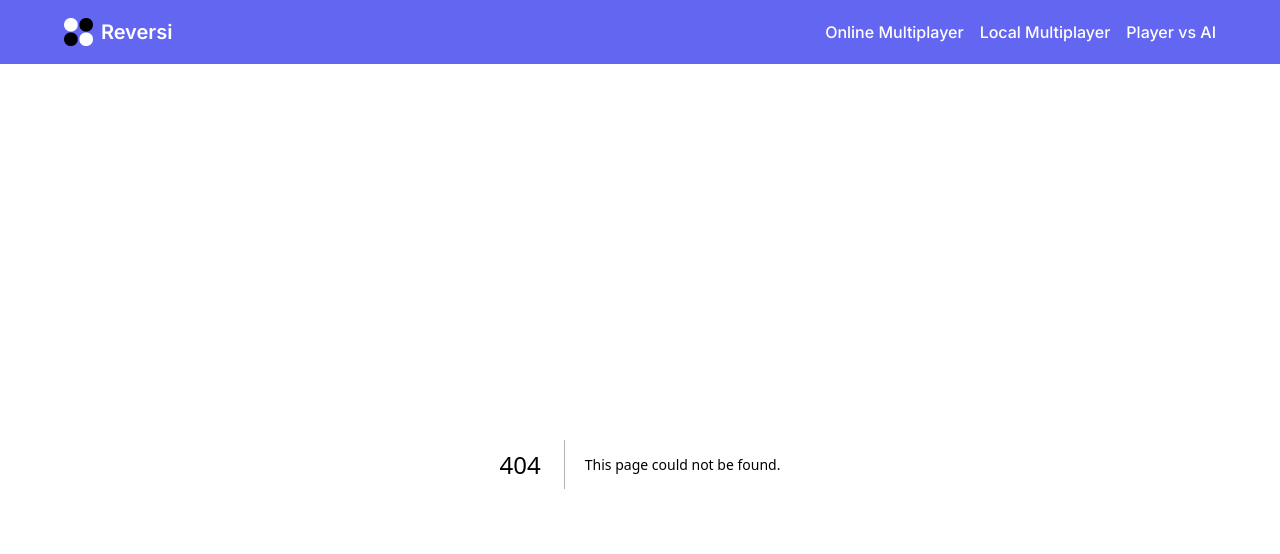
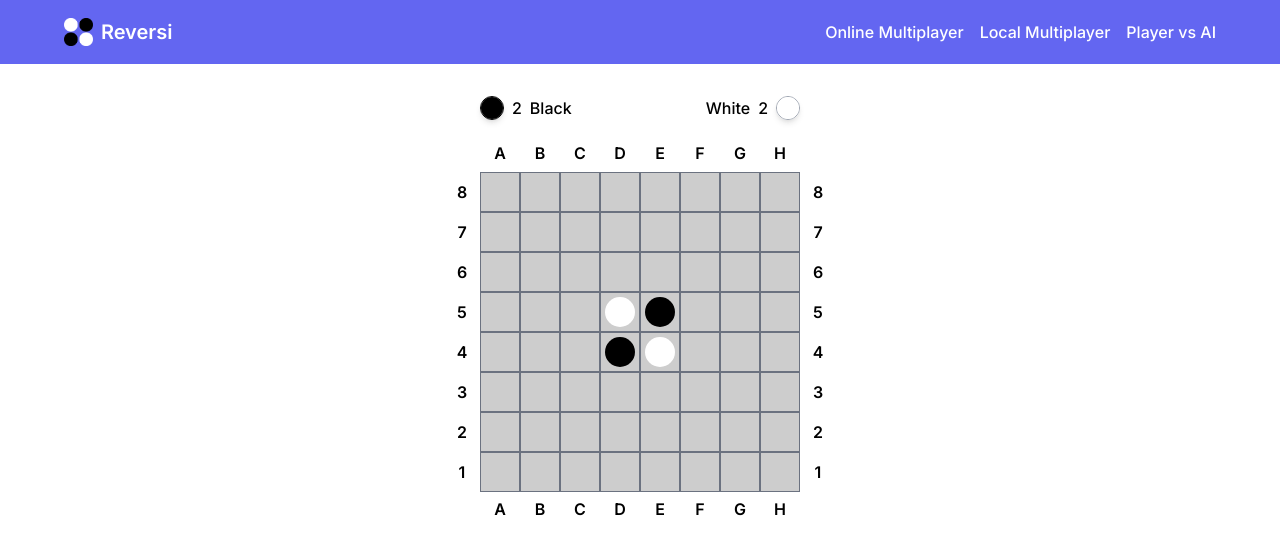
Before and after one commit to ben-sommer/nea, a Next.js app in the folder frontend/: page /local-multiplayer in a window 1280 px wide. Before the commit this address had no page. Shown: the top 554 px of the page. Built offline with nearby package versions, Linux system fonts and the light colour scheme.

Commit message:
feat: add local multiplayer with class state

```diff
--- /dev/null
+++ b/frontend/src/app/local-multiplayer/LocalMultiplayer.tsx
@@ -0,0 +1,12 @@
+"use client";
+
+import Board from "@/components/Board";
+import { Game } from "@/definitions/game";
+import { useState } from "react";
+import { proxy } from "valtio";
+
+export default function LocalMultiplayer() {
+    const game = proxy(new Game());
+
+    return <Board game={game} />;
+}
--- /dev/null
+++ b/frontend/src/app/local-multiplayer/page.tsx
@@ -0,0 +1,11 @@
+import Board from "@/components/Board";
+import Container from "@/components/Container";
+import LocalMultiplayer from "./LocalMultiplayer";
+
+export default function Page() {
+    return (
+        <Container className="text-center pt-8">
+            <LocalMultiplayer />
+        </Container>
+    );
+}
--- a/frontend/src/app/page.tsx
+++ b/frontend/src/app/page.tsx
@@ -1,11 +1,12 @@
 import Container from "@/components/Container";
+import Link from "next/link";
 import {
     IoGlobeOutline,
     IoPeopleOutline,
     IoPersonOutline,
 } from "react-icons/io5";
 
-export default function Home() {
+export default function Page() {
     return (
         <Container>
             <div className="mt-40 mb-4 flex gap-4 font-medium justify-center items-stretch">
@@ -24,10 +25,12 @@ export default function Home() {
                 <div className="text-center">
                     <p>Practice offline</p>
                     <div className="flex gap-2 justify-stretch text-indigo-600 mt-2 select-none">
-                        <div className="w-48 py-6 justify-center rounded-lg border-2 flex items-center flex-col gap-1 border-indigo-500 hover:bg-indigo-500 hover:text-white cursor-pointer">
-                            <IoPeopleOutline className="text-2xl" />
-                            <p>Player vs Player</p>
-                        </div>
+                        <Link href="/local-multiplayer">
+                            <div className="w-48 py-6 justify-center rounded-lg border-2 flex items-center flex-col gap-1 border-indigo-500 hover:bg-indigo-500 hover:text-white cursor-pointer">
+                                <IoPeopleOutline className="text-2xl" />
+                                <p>Player vs Player</p>
+                            </div>
+                        </Link>
                         <div className="w-48 py-6 justify-center rounded-lg border-2 flex items-center flex-col gap-1 border-indigo-500 hover:bg-indigo-500 hover:text-white cursor-pointer">
                             <IoPersonOutline className="text-2xl" />
                             <p>Player vs AI</p>
--- /dev/null
+++ b/frontend/src/components/Board.tsx
@@ -0,0 +1,125 @@
+"use client";
+
+import { Game } from "@/definitions/game";
+import { BoardState, Square } from "@/types/game";
+import { useEffect } from "react";
+import { useSnapshot } from "valtio";
+
+const ColumnLabels = () => {
+    return (
+        <div className="flex">
+            <div className="w-9 h-9 border border-transparent font-semibold p-1 text-center"></div>
+            {Array(8)
+                .fill(null)
+                .map((_, i) => (
+                    <div
+                        key={i}
+                        className="w-10 h-9 border border-transparent font-semibold p-1 text-center select-none"
+                    >
+                        {String.fromCharCode(i + 65)}
+                    </div>
+                ))}
+        </div>
+    );
+};
+
+export const RowLabel = ({ rowIndex }: { rowIndex: number }) => {
+    return (
+        <div className="w-9 h-10 flex justify-center items-center border border-transparent font-semibold p-1 text-center select-none">
+            {rowIndex + 1}
+        </div>
+    );
+};
+
+const Counter = ({ color }: { color: Square }) => {
+    return (
+        <div
+            className={`w-full h-full rounded-full ${
+                color == null
+                    ? "hidden"
+                    : color == "white"
+                    ? "bg-white"
+                    : color == "black"
+                    ? "bg-black"
+                    : "bg-blue-600"
+            }`}
+        ></div>
+    );
+};
+
+const Scores = ({ game }: { game: Game }) => {
+    return (
+        <div className="flex w-full items-center justify-between px-9 mb-4 font-medium">
+            <div className="flex items-center gap-2">
+                <div className="w-6 h-6 border border-black shadow-md rounded-full">
+                    <Counter color="black" />
+                </div>
+                <p>{game.scores.black}</p>
+                <p>{game.blackName}</p>
+            </div>
+            <div className="flex flex-row-reverse items-center gap-2">
+                <div className="w-6 h-6 border border-gray-400 shadow-md rounded-full">
+                    <Counter color="white" />
+                </div>
+                <p>{game.scores.white}</p>
+                <p>{game.whiteName}</p>
+            </div>
+        </div>
+    );
+};
+
+export default function Board({ game }: { game: Game }) {
+    useEffect(() => {
+        // @ts-ignore
+        window.game = game;
+    }, [game]);
+
+    const snap = useSnapshot(game);
+
+    return (
+        <div className="inline-block">
+            <Scores game={game} />
+            <ColumnLabels />
+            {Array(8)
+                .fill(null)
+                .map((_, rowIndex) => (
+                    <div key={rowIndex} className="flex">
+                        <RowLabel rowIndex={7 - rowIndex} />
+                        {Array(8)
+                            .fill(null)
+                            .map((_, columnIndex) => (
+                                <div
+                                    key={`${rowIndex}-${columnIndex}`}
+                                    className={`w-10 h-10 border border-gray-500 p-1 ${
+                                        snap.board[columnIndex][
+                                            7 - rowIndex
+                                        ] === null
+                                            ? "cursor-pointer"
+                                            : ""
+                                    }`}
+                                    style={{
+                                        backgroundColor: "#CDCDCD",
+                                    }}
+                                    onClick={(_) =>
+                                        game.handleSquareClick(
+                                            columnIndex,
+                                            7 - rowIndex
+                                        )
+                                    }
+                                >
+                                    <Counter
+                                        color={
+                                            snap.board[columnIndex][
+                                                7 - rowIndex
+                                            ]
+                                        }
+                                    />
+                                </div>
+                            ))}
+                        <RowLabel rowIndex={7 - rowIndex} />
+                    </div>
+                ))}
+            <ColumnLabels />
+        </div>
+    );
+}
--- /dev/null
+++ b/frontend/src/definitions/game.ts
@@ -0,0 +1,67 @@
+import { BoardState } from "@/types/game";
+
+export class Game {
+    board: BoardState;
+    turn: "black" | "white";
+    blackName: string;
+    whiteName: string;
+
+    constructor() {
+        const board: BoardState = Array(8)
+            .fill(null)
+            .map((_) => Array(8).fill(null));
+
+        board[3][3] = "black";
+        board[3][4] = "white";
+        board[4][3] = "white";
+        board[4][4] = "black";
+
+        this.board = board;
+        this.turn = "black";
+        this.blackName = "Black";
+        this.whiteName = "White";
+    }
+
+    get scores() {
+        const addReduce = (
+            array: any[],
+            condition: (item: any) => number
+        ): any[] =>
+            array.reduce(
+                (previous, current) => previous + (condition(current) || 0),
+                0
+            );
+
+        return {
+            black: addReduce(
+                this.board.map((line) =>
+                    addReduce(line, (item) => (item == "black" ? 1 : 0))
+                ),
+                (item) => item
+            ),
+            white: addReduce(
+                this.board.map((line) =>
+                    addReduce(line, (item) => (item == "white" ? 1 : 0))
+                ),
+                (item) => item
+            ),
+        };
+    }
+
+    get otherPlayer() {
+        if (this.turn == "black") {
+            return "white";
+        } else {
+            return "black";
+        }
+    }
+
+    handleSquareClick(x: number, y: number) {
+        if (this.board[x][y] === null) {
+            this.board[x][y] = this.turn;
+            this.turn = this.otherPlayer;
+        } else {
+            return false;
+        }
+    }
+}
--- /dev/null
+++ b/frontend/src/types/game.tsx
@@ -0,0 +1,3 @@
+export type Square = null | "black" | "white";
+
+export type BoardState = Square[][];
```
